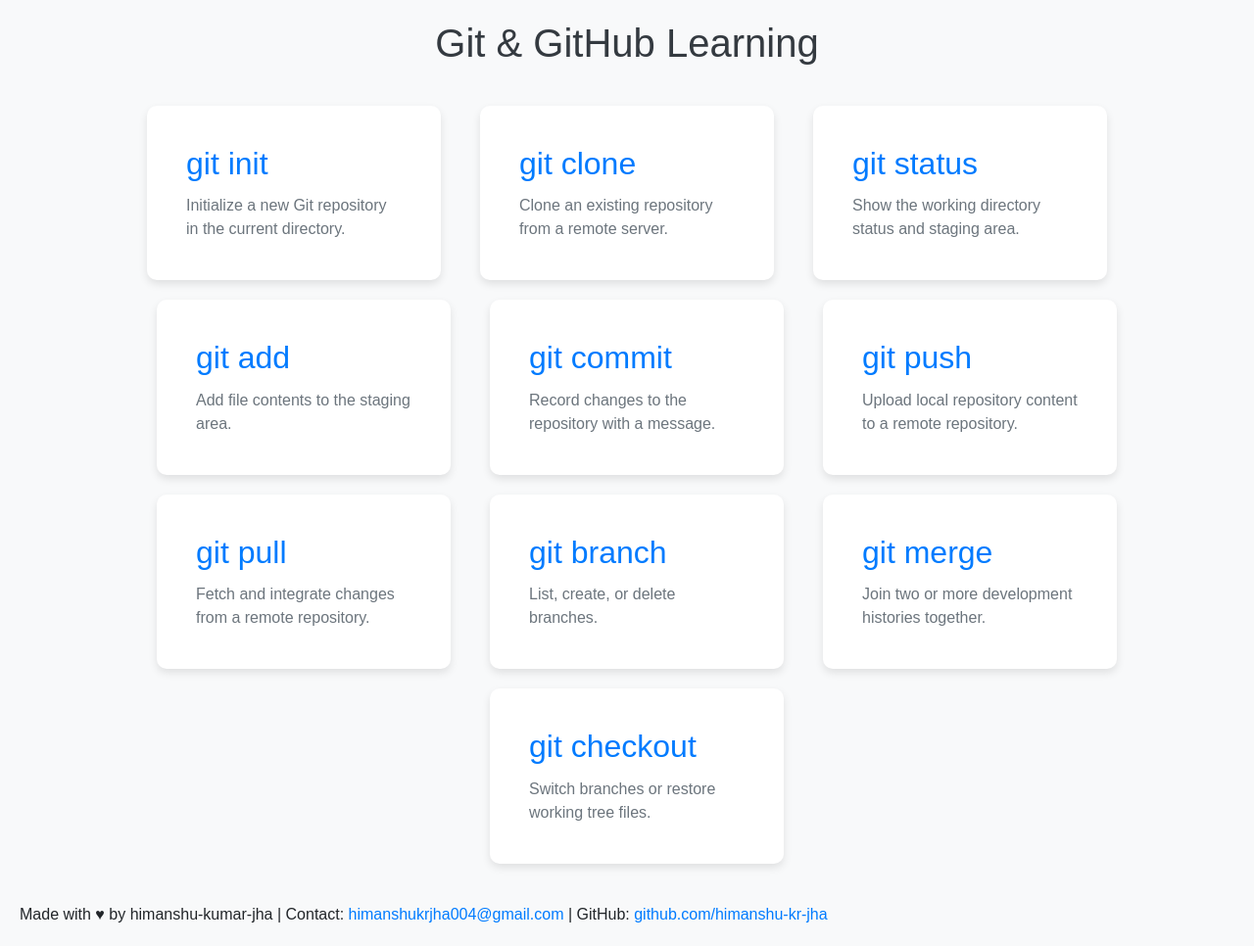
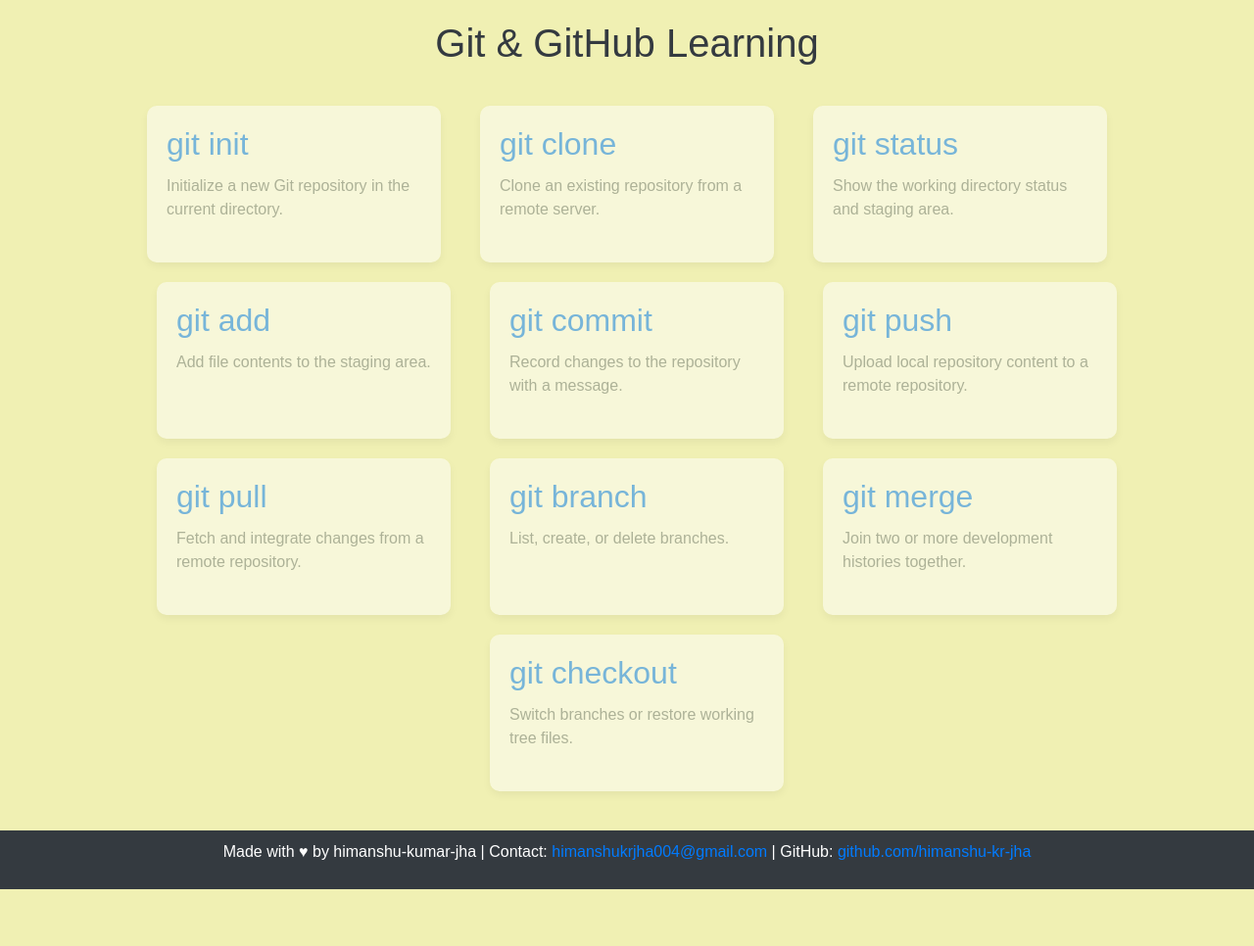
Before and after one commit to himanshu-kr-jha/git-learning, a plain HTML site: page index.html in a window 1280 px wide. Shown: the whole page at 98% size. After the commit the page ends 908 px from the top, so only its background shows below. Drawn offline with nearby package versions, Linux system fonts and the light colour scheme.

Commit message:
modified css for card links and footer

```diff
--- a/index.css
+++ b/index.css
@@ -1,10 +1,15 @@
 body {
     font-family: Arial, sans-serif;
-    margin: 20px;
-    background-color: #f0f0f0;
+    background-color: #f0f0b3;
+    display: flex;
+    flex-direction: column;
+    min-height: 100vh;
 }
 h1 {
     text-align: center;
+    margin-top: 20px;
+    margin-bottom: 40px;
+    color: #343a40;
 }
 .cards {
     display: flex;
@@ -13,37 +18,19 @@
     gap: 20px;
 }
 .card {
-    background-color: white;
-    border: 1px solid #ddd;
-    border-radius: 5px;
-    box-shadow: 0 2px 4px rgba(0, 0, 0, 0.1);
     width: 300px;
-    padding: 20px;
-    box-sizing: border-box;
-}
-.card h2 {
-    margin-top: 0;
-}
-body {
-    font-family: Arial, sans-serif;
-    background-color: #f8f9fa;
-}
-h1 {
-    text-align: center;
-    margin-top: 20px;
-    margin-bottom: 40px;
-    color: #343a40;
-}
-
-.card {
-    width: 300px;
+    height: 160px;
     border: none;
     border-radius: 10px;
     box-shadow: 0 4px 8px rgba(0, 0, 0, 0.1);
     transition: transform 0.2s;
+    opacity: 0.5;
+    text-decoration: none;
+    color: inherit;
 }
 .card:hover {
     transform: translateY(-10px);
+    opacity: 1;
 }
 .card h2 {
     color: #007bff;
@@ -51,6 +38,17 @@
 .card p {
     color: #6c757d;
 }
+.card-link {
+    text-decoration: none;
+}
 .container {
     padding-bottom: 40px;
 }
+footer {
+    background-color: #343a40;
+    color: white;
+    text-align: center;
+    padding: 10px 0;
+    margin-top: auto;
+    z-index: 100;
+}
```
